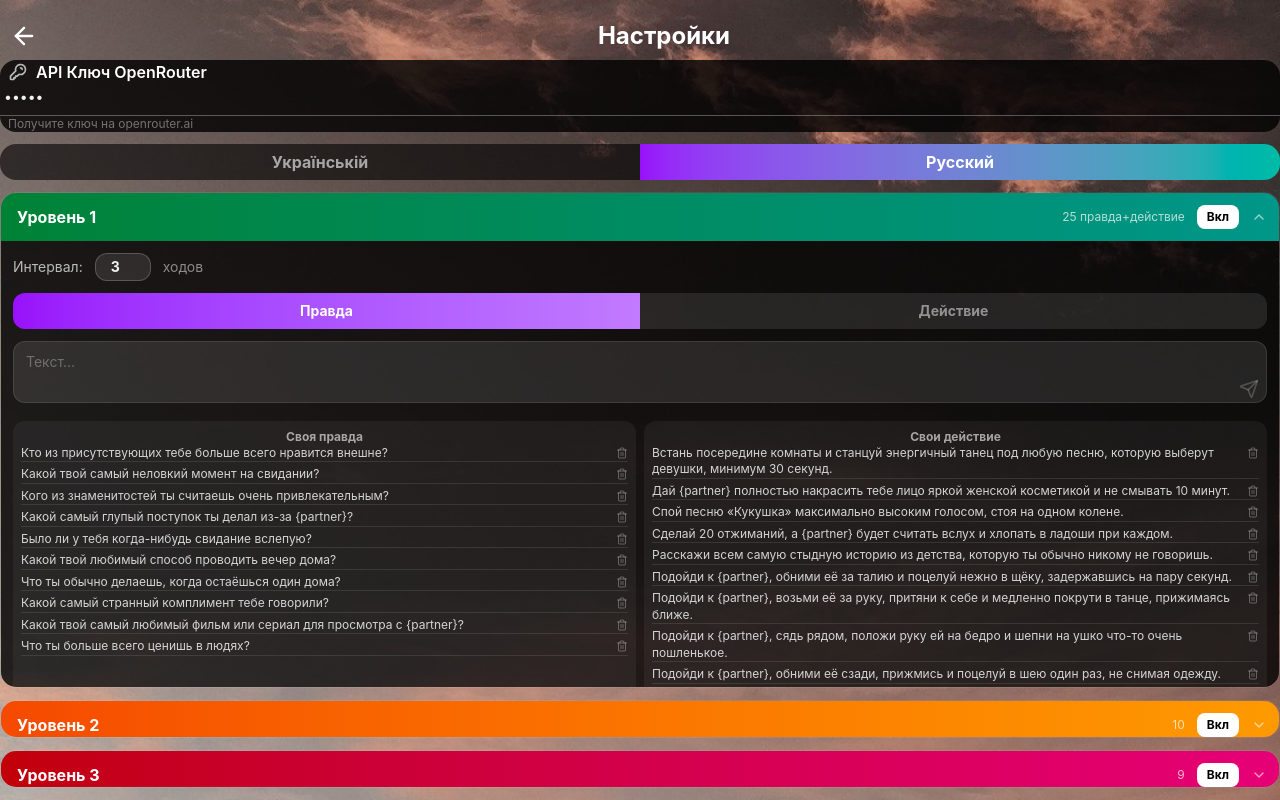
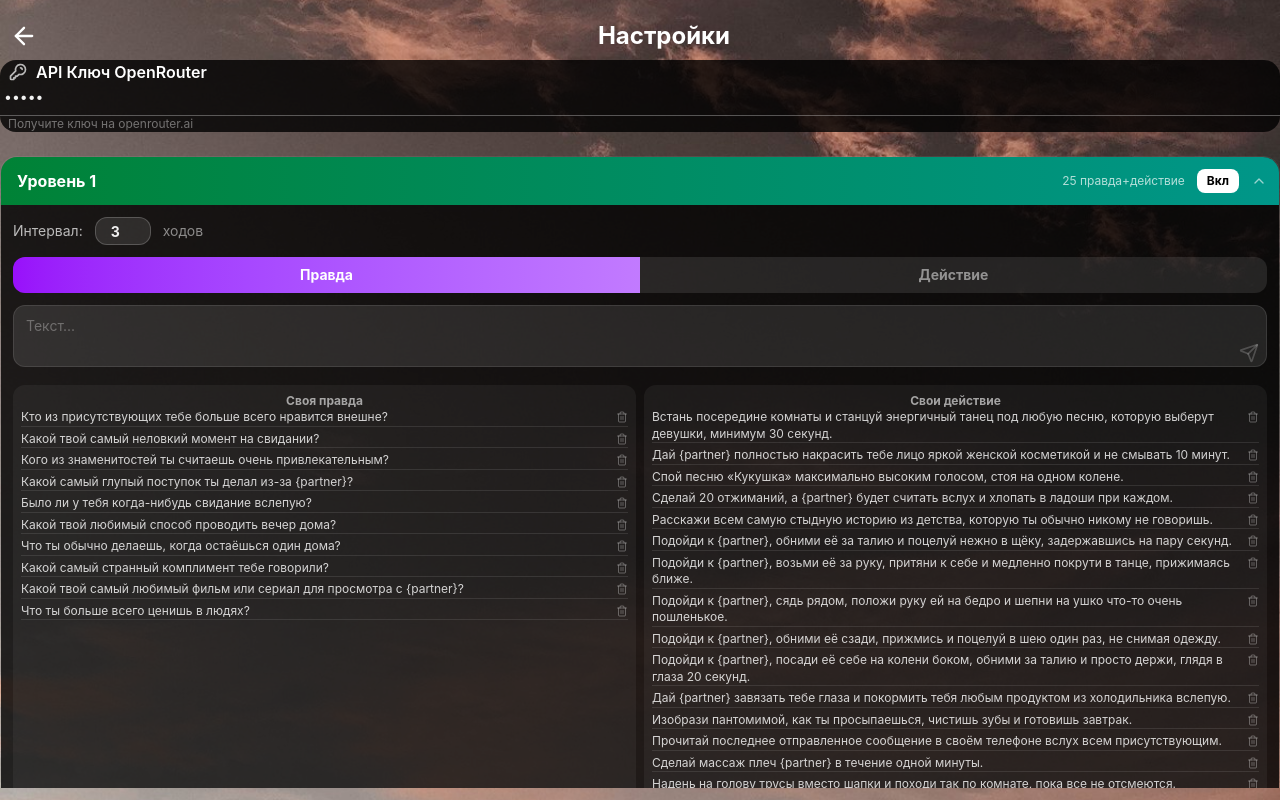
Before and after one commit to senonkray-png/---, a React (Vite) app: page / in a window 1280 px wide. Both pictures are taken after a click on the button 1256 px from the left and 36 px from the top of the page. Built offline with nearby package versions, Linux system fonts and the light colour scheme; no server answers; the database is empty.

Commit message:
fix: settings levels fully expand without clipping

```diff
--- a/src/components/SettingsScreen.tsx
+++ b/src/components/SettingsScreen.tsx
@@ -131,10 +131,10 @@ export default function SettingsScreen() {
           const isOpen = openLevels[lvl]
 
           return (
-            <div key={lvl} className="rounded-2xl overflow-hidden" style={{ border: '1px solid rgba(255,255,255,0.08)' }}>
+            <div key={lvl} className="rounded-2xl" style={{ border: '1px solid rgba(255,255,255,0.08)' }}>
               {/* Level header */}
               <div
-                className={`flex items-center gap-3 bg-gradient-to-r ${levelColors[lvl]} cursor-pointer`}
+                className={`flex items-center gap-3 bg-gradient-to-r ${levelColors[lvl]} cursor-pointer ${isOpen ? 'rounded-t-2xl' : 'rounded-2xl'}`}
                 style={{ paddingTop: '12px', paddingBottom: '12px', paddingLeft: '16px', paddingRight: '12px' }}
                 onClick={() => setOpenLevels((p) => ({ ...p, [lvl]: !p[lvl] }))}
               >
@@ -152,7 +152,7 @@ export default function SettingsScreen() {
               </div>
 
               {isOpen && (
-                <div className="bg-black/80 flex flex-col gap-3" style={{ paddingTop: '12px', paddingBottom: '16px', paddingLeft: '12px', paddingRight: '12px' }}>
+                <div className="bg-black/80 rounded-b-2xl flex flex-col gap-3" style={{ paddingTop: '12px', paddingBottom: '16px', paddingLeft: '12px', paddingRight: '12px' }}>
                   {/* Interval */}
                   <div className="flex items-center gap-3">
                     <span className="text-white/70 text-sm">{l.levelInterval}:</span>
@@ -211,7 +211,7 @@ export default function SettingsScreen() {
                         <div className="flex flex-col gap-1">
                           {truthQ.map((q) => (
                             <div key={q.id} className="flex items-start gap-1 border-b border-white/10 pb-1">
-                              <span className="flex-1 text-white/80 text-xs leading-snug line-clamp-2 min-w-0">{q.text}</span>
+                              <span className="flex-1 text-white/80 text-xs leading-snug min-w-0">{q.text}</span>
                               <button onClick={() => removeCustomQuestion(q.id)} className="text-white/30 hover:text-red-400 shrink-0 transition-colors" style={{ paddingTop: '2px' }}>
                                 <Trash2 className="w-3 h-3" />
                               </button>
@@ -224,7 +224,7 @@ export default function SettingsScreen() {
                         <div className="flex flex-col gap-1">
                           {dareQ.map((q) => (
                             <div key={q.id} className="flex items-start gap-1 border-b border-white/10 pb-1">
-                              <span className="flex-1 text-white/80 text-xs leading-snug line-clamp-2 min-w-0">{q.text}</span>
+                              <span className="flex-1 text-white/80 text-xs leading-snug min-w-0">{q.text}</span>
                               <button onClick={() => removeCustomQuestion(q.id)} className="text-white/30 hover:text-red-400 shrink-0 transition-colors" style={{ paddingTop: '2px' }}>
                                 <Trash2 className="w-3 h-3" />
                               </button>
```
